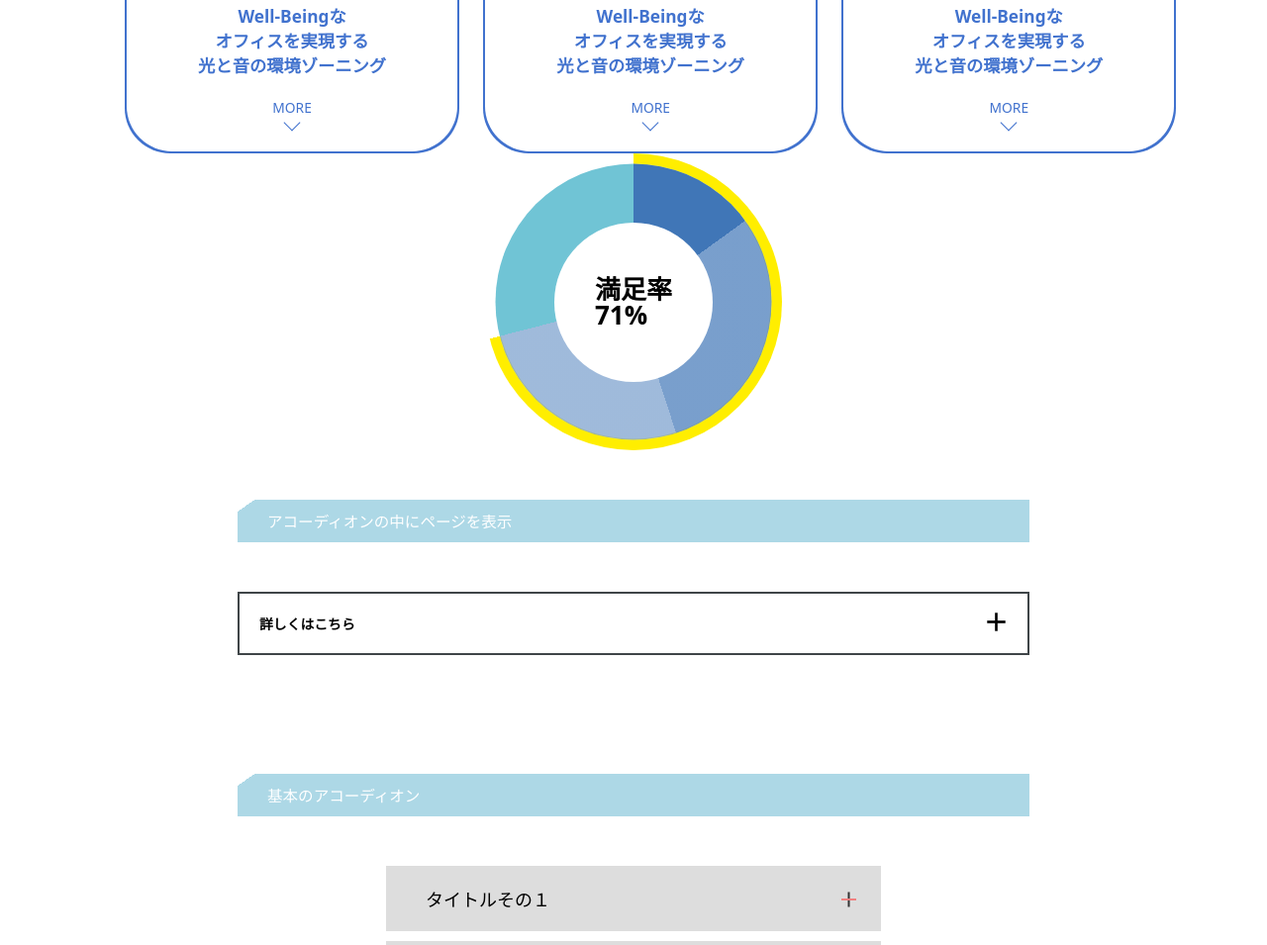
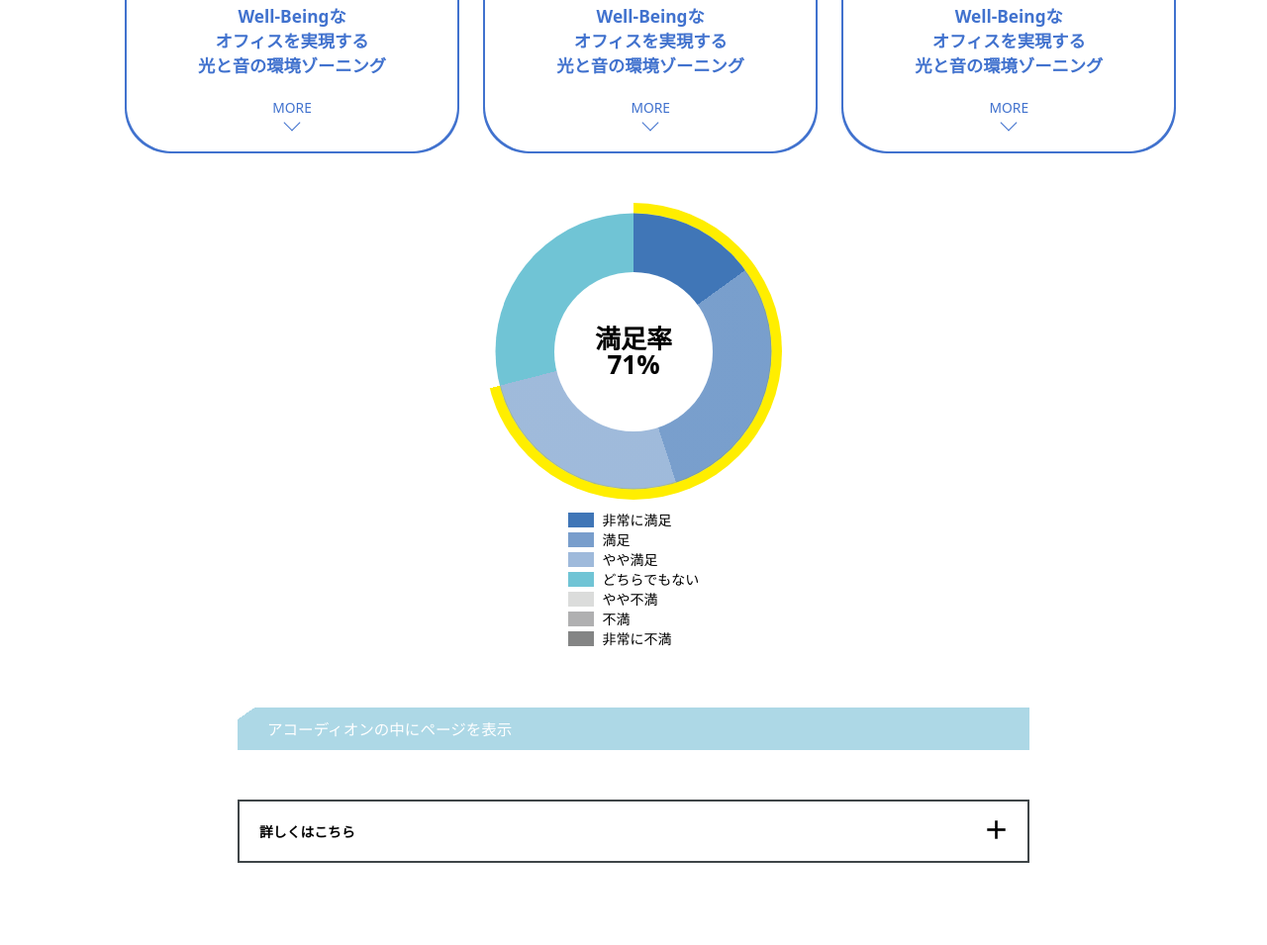
Before and after one commit to chee-join/work, a plain HTML site: page index.html in a window 1280 px wide. Shown: the part 2281-3236 px from the top of the page at 99% size. Drawn offline with nearby package versions, Linux system fonts and the light colour scheme; some packages are replaced by stand-ins of ours; a web font is replaced by a local one.

Commit message:
円グラフ説明

```diff
--- a/css/scss/components/_pie.scss
+++ b/css/scss/components/_pie.scss
@@ -1,4 +1,9 @@
 @use '../global/' as *;
+
+.pie-graph {
+    margin-top: 50px;
+    text-align: center;
+}
 
 .pie__outside {
     display: flex;
@@ -53,3 +58,50 @@
     align-items: center;
     justify-content: center;
 }
+
+.pie__textArea {
+    margin: 10px auto;
+    display: inline-block;
+}
+
+.pie__item {
+    display: flex;
+    justify-content: flex-start;
+    align-items: center;
+    gap: 8.6px;
+    font-size: 14px;
+    font-weight: 500;
+}
+
+.square {
+    width: 26.14px;
+    height: 14.88px;
+}
+
+.pie__item-color01 {
+    background-color: #4076B7;
+}
+
+.pie__item-color02 {
+    background-color: rgba(64, 118, 183, .7);
+}
+
+.pie__item-color03 {
+    background-color: rgba(64, 118, 183, .5);
+}
+
+.pie__item-color04 {
+    background-color: #70C4D5;
+}
+
+.pie__item-color05 {
+    background-color: #DBDCDB;
+}
+
+.pie__item-color06 {
+    background-color: #B0B0B1;
+}
+
+.pie__item-color07 {
+    background-color: #848585;
+}
--- a/index.html
+++ b/index.html
@@ -205,6 +205,38 @@
                 </div>
             </div>
 
+            <ul class="pie__textArea">
+                <li class="pie__item">
+                    <div class="square pie__item-color01"></div>
+                    <div>非常に満足</div>
+                </li>
+                <li class="pie__item">
+                    <div class="square pie__item-color02"></div>
+                    <div>満足</div>
+                </li>
+                <li class="pie__item">
+                    <div class="square pie__item-color03"></div>
+                    <div>やや満足</div>
+                </li>
+                <li class="pie__item">
+                    <div class="square pie__item-color04"></div>
+                    <div>どちらでもない</div>
+                </li>
+                <li class="pie__item">
+                    <div class="square pie__item-color05"></div>
+                    <div>やや不満</div>
+                </li>
+                <li class="pie__item">
+                    <div class="square pie__item-color06"></div>
+                    <div>不満</div>
+                </li>
+                <li class="pie__item">
+                    <div class="square pie__item-color07"></div>
+                    <div>非常に不満</div>
+                </li>
+            </ul>
+
+
         </section>
 
         <!-- jQuery -->
```
Also changed, not shown: css/main.css.
